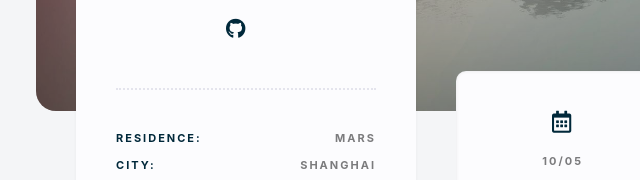
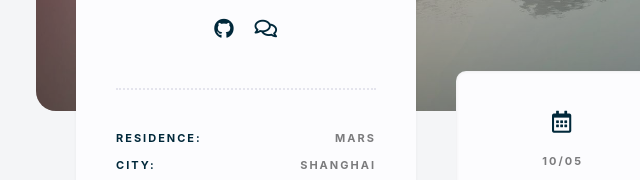
Before and after one commit to ChrisQiqiang/Chrisqiqiang.github.io, a plain HTML site: page 2018/10/05/抽取并点缀生活的匠心/index.html in a window 1280 px wide. Shown: the part 459-639 px from the top of the page, 14-654 px from the left. Drawn offline with nearby package versions, Linux system fonts and the light colour scheme.

Commit message:
Site updated: 2022-12-06 22:57:08

```diff
--- a/2018/10/05/抽取并点缀生活的匠心/index.html
+++ b/2018/10/05/抽取并点缀生活的匠心/index.html
@@ -323,7 +323,7 @@
         </a>
 
         <a href="https://mp.weixin.qq.com/s/HqlJ-VXlP3MC8Lp-N_JBuw" title="WeChat" rel="nofollow" target="_blank">
-            <i class=""></i>
+            <i class="far fa-comments"></i>
         </a>
 
 </div>
```
Also changed, not shown: about/index.html (+1 -1 lines), archives/2018/10/index.html (+1 -1 lines), archives/2018/index.html (+1 -1 lines), archives/index.html (+1 -1 lines), categories/index.html (+1 -1 lines), categories/随笔/index.html (+1 -1 lines), categories/随笔/看展/index.html (+1 -1 lines), index.html (+1 -1 lines), tags/index.html (+1 -1 lines), tags/观感/index.html (+1 -1 lines).
